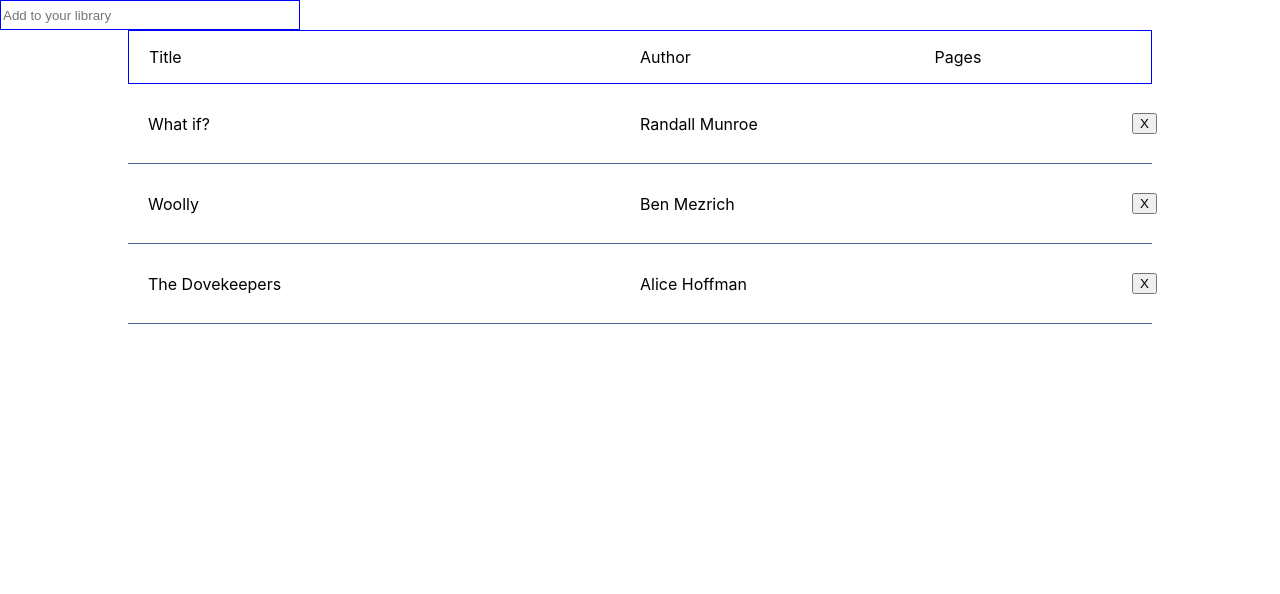
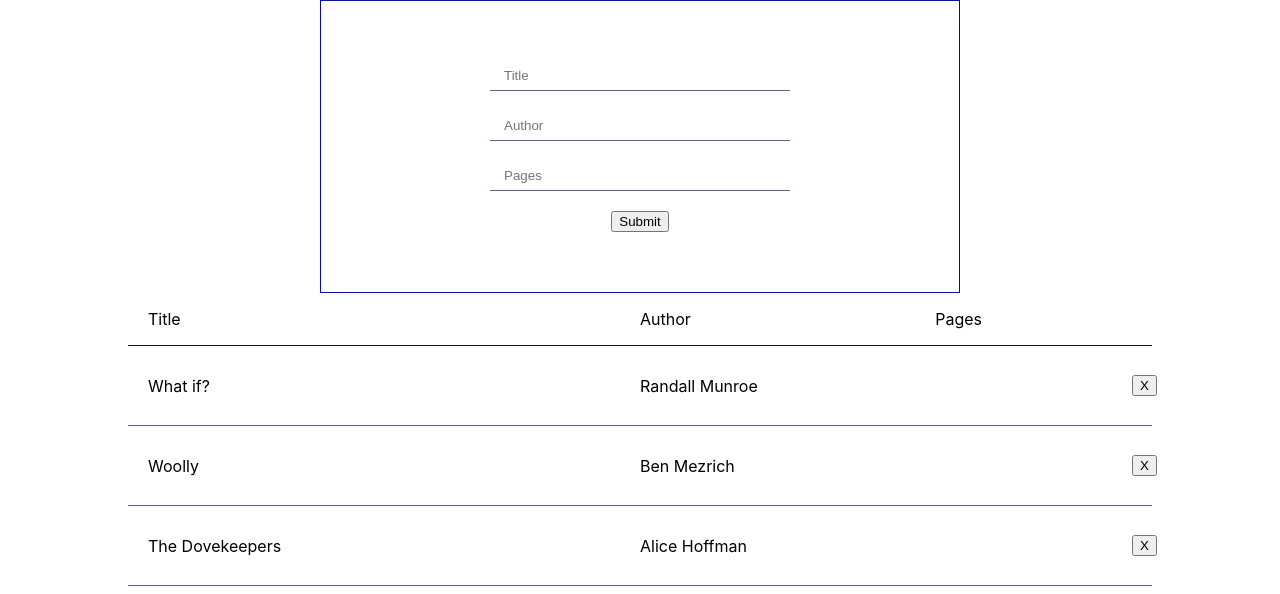
Before and after one commit to yirano/react-library, a React (Create React App) app: page / in a window 1280 px wide. Shown: the top 594 px of the page. Built offline with nearby package versions, Linux system fonts and the light colour scheme.

Commit message:
Add input box for adding into the library

```diff
--- a/src/components/card-list/card-list.styles.css
+++ b/src/components/card-list/card-list.styles.css
@@ -8,7 +8,7 @@
   width: 80%;
   align-items: center;
   justify-content: space-around;
-  border: 1px solid blue;
+  border-bottom: 1px solid var(--dark-blue);
   padding: 0 20px;
 }
 
--- a/src/components/card/card.styles.css
+++ b/src/components/card/card.styles.css
@@ -1,9 +1,3 @@
-:root {
-  --dark-blue: rgb(22, 25, 33);
-  --grey-dark-blue: #28304a;
-  --grey-blue: #536398;
-}
-
 .card {
   display: flex;
   height: 80px;
--- a/src/components/input/input.component.jsx
+++ b/src/components/input/input.component.jsx
@@ -3,6 +3,9 @@
 
 export const Input = props => (
   <div className = "inputBox">
-    <input type="text" name="" id="input" placeholder="Add to your library" />
+    <input type="text" name="input-title" id="input-title" placeholder="Title" />
+    <input type="text" name="input-author" id="input-author" placeholder="Author" />
+    <input type="number" name="input-pages" id="input-pages" placeholder="Pages" />
+    <button>Submit</button>
   </div>
 )
--- a/src/components/input/input.styles.css
+++ b/src/components/input/input.styles.css
@@ -6,9 +6,25 @@
   --grey-dark-blue: #28304a;
   --grey-blue: #536398;
 }
+
+.inputBox {
+  height: auto;
+  width: 50%;
+  background-color: rgba(255, 255, 255, 0.5);
+  border: 1px solid blue;
+  margin: 0 auto;
+  padding: 40px 20px;
+}
+
+input, button {
+  display: block;
+  margin: 20px auto;
+}
+
 input {
   height: 30px;
   width: 300px;
-  border: 1px solid blue;
-  margin: 0 auto;
+  padding: 5px 14px;
+  border: none;
+  border-bottom: 1px solid var(--grey-blue);
 }
```
